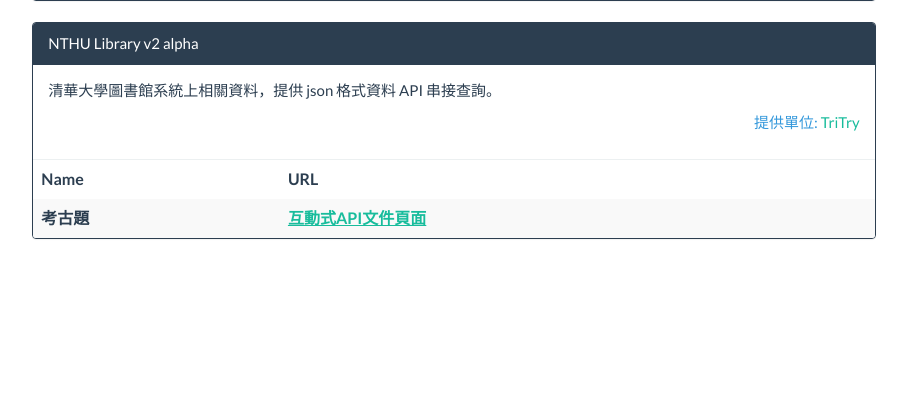
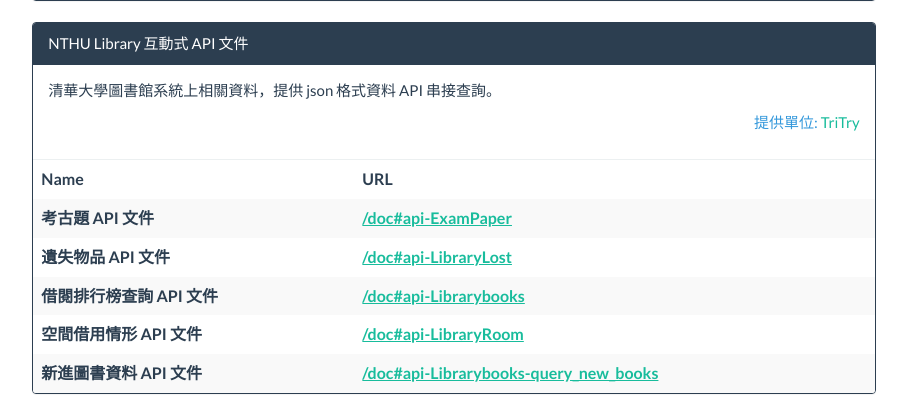
Before and after one commit to Tri-Try/REST, a Flask app: page / in a window 1280 px wide. Shown: the part 660-1075 px from the top of the page, without its empty margins (186-1093 px from the left). Before the commit the page ends 899 px from the top, so only its background shows below. Run offline with Flask 2, Linux system fonts and the light colour scheme; lists and menus that the app fills with data are empty; some libraries are stand-ins or nearby versions.

Commit message:
update index page for docs URL

```diff
--- a/application/templates/index.html
+++ b/application/templates/index.html
@@ -37,7 +37,7 @@
           </table>
         </div>
         <div class="panel panel-primary">
-          <div class="panel-heading">NTHU Library v2 alpha</div>
+          <div class="panel-heading">NTHU Library 互動式 API 文件</div>
           <div class="panel-body">
             <p>清華大學圖書館系統上相關資料，提供 json 格式資料 API 串接查詢。</p>
             <p class="text-right text-info">提供單位: <a href="https://github.com/Tri-Try">TriTry</a></p>
@@ -51,8 +51,24 @@
             </thead>
             <tbody>
               <tr>
-                <th>考古題</th>
-                <th><a href="doc">互動式API文件頁面</a></th>
+                <th>考古題 API 文件</th>
+                <th><a href="/doc#api-ExamPaper">/doc#api-ExamPaper</a></th>
+              </tr>
+              <tr>
+                <th>遺失物品 API 文件</th>
+                <th><a href="/doc#api-LibraryLost">/doc#api-LibraryLost</a></th>
+              </tr>
+              <tr>
+                <th>借閱排行榜查詢 API 文件</th></th>
+                <th><a href="/doc#api-Librarybooks">/doc#api-Librarybooks</a></th>
+              </tr>
+              <tr>
+                <th>空間借用情形 API 文件</th></th>
+                <th><a href="/doc#api-LibraryRoom">/doc#api-LibraryRoom</a></th>
+              </tr>
+              <tr>
+                <th>新進圖書資料 API 文件</th></th>
+                <th><a href="/doc#api-Librarybooks-query_new_books">/doc#api-Librarybooks-query_new_books</a></th>
               </tr>
             </tbody>
           </table>
```
